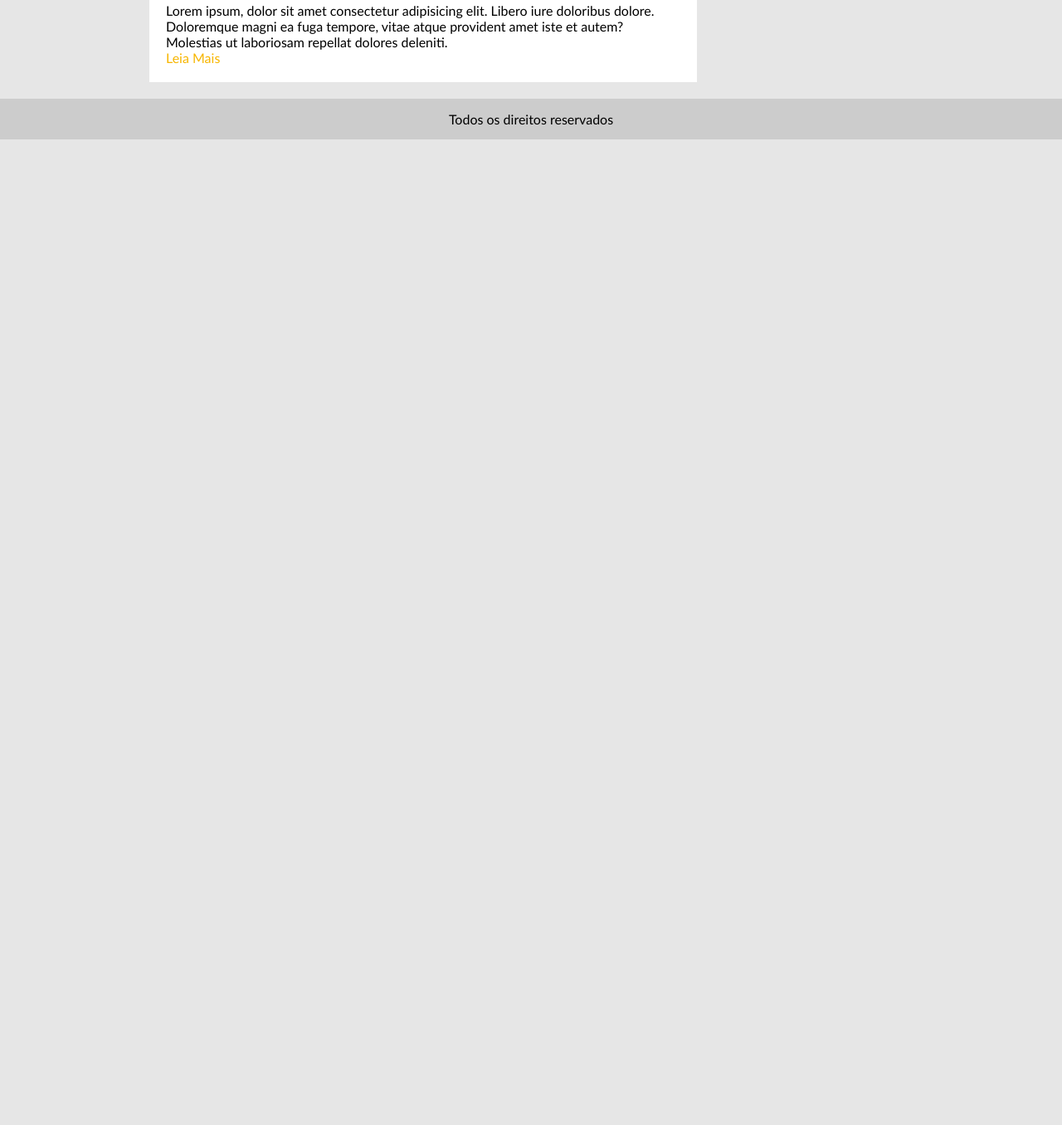
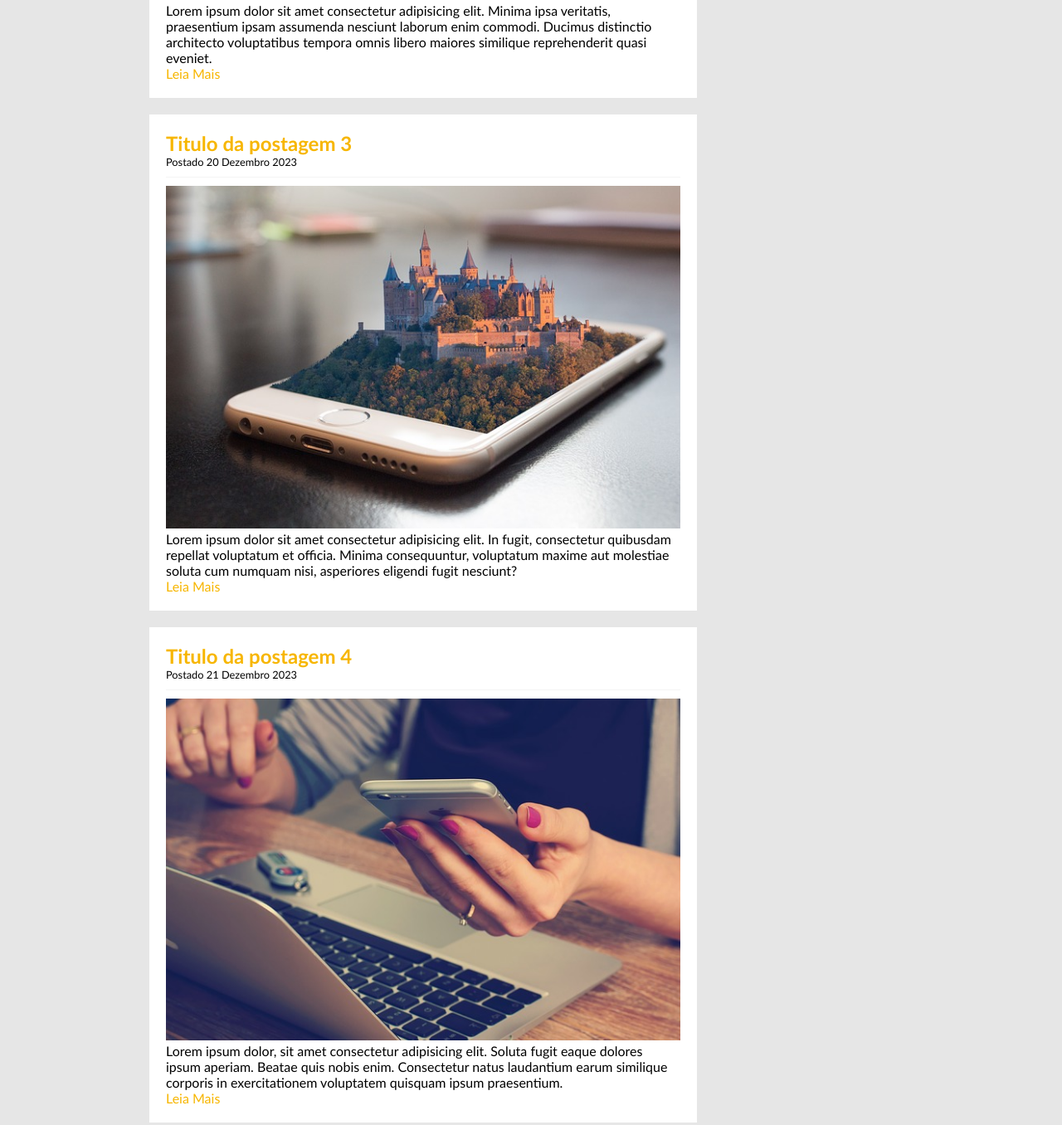
Before and after one commit to Koerichj/Udemy, a plain HTML site: page DesenvolvimentoWebCompleto/ProjetoTecBlog/index.html in a window 1280 px wide. Shown: the part 1266-2622 px from the top of the page at 83% size. Before the commit the page ends 1434 px from the top, so only its background shows below. Drawn offline with Linux system fonts and the light colour scheme.

Commit message:
Update index.html

```diff
--- a/DesenvolvimentoWebCompleto/ProjetoTecBlog/index.html
+++ b/DesenvolvimentoWebCompleto/ProjetoTecBlog/index.html
@@ -39,10 +39,25 @@
                 <h2>Titulo da postagem 2</h2>
                 <span class="dataPostagem">Postado 19 Dezembro 2023</span>
                 <img width="620px" src="imagens/imagem2.jpg" alt="Imagen1">
-                <p>Lorem ipsum, dolor sit amet consectetur adipisicing elit. Libero iure doloribus dolore. Doloremque magni ea fuga tempore, vitae atque provident amet iste et autem? Molestias ut laboriosam repellat dolores deleniti.</p>
+                <p>Lorem ipsum dolor sit amet consectetur adipisicing elit. Minima ipsa veritatis, praesentium ipsam assumenda nesciunt laborum enim commodi. Ducimus distinctio architecto voluptatibus tempora omnis libero maiores similique reprehenderit quasi eveniet.</p>
                 <a href="">Leia Mais</a>
             </div>
 
+            <div class="postagem">
+                <h2>Titulo da postagem 3</h2>
+                <span class="dataPostagem">Postado 20 Dezembro 2023</span>
+                <img width="620px" src="imagens/imagem3.jpg" alt="Imagen1">
+                <p>Lorem ipsum dolor sit amet consectetur adipisicing elit. In fugit, consectetur quibusdam repellat voluptatum et officia. Minima consequuntur, voluptatum maxime aut molestiae soluta cum numquam nisi, asperiores eligendi fugit nesciunt?</p>
+                <a href="">Leia Mais</a>
+            </div>
+
+            <div class="postagem">
+                <h2>Titulo da postagem 4</h2>
+                <span class="dataPostagem">Postado 21 Dezembro 2023</span>
+                <img width="620px" src="imagens/imagem4.jpg" alt="Imagen1">
+                <p>Lorem ipsum dolor, sit amet consectetur adipisicing elit. Soluta fugit eaque dolores ipsum aperiam. Beatae quis nobis enim. Consectetur natus laudantium earum similique corporis in exercitationem voluptatem quisquam ipsum praesentium.</p>
+                <a href="">Leia Mais</a>
+            </div>
         </div>
         <div id="areaLateral">
             <div class="conteudoLateral">
```
